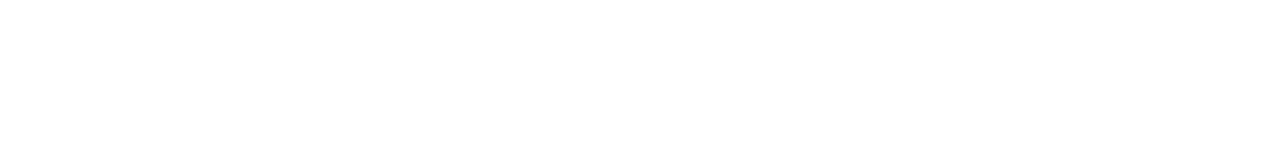
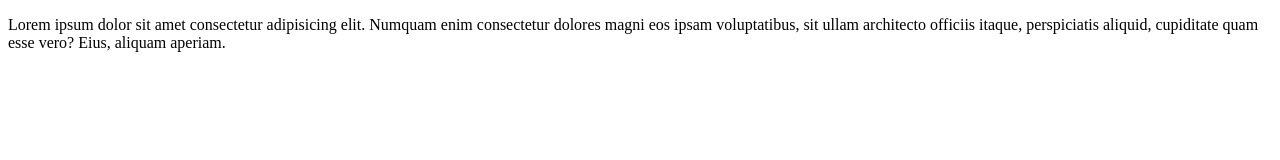
Before and after one commit to msmhm7613/learn_git, a plain HTML site: page index.html in a window 1280 px wide. Drawn offline with Linux system fonts and the light colour scheme.

Commit message:
Edit home page

```diff
--- a/index.html
+++ b/index.html
@@ -6,6 +6,6 @@
     <title>Document</title>
 </head>
 <body>
-
+    <p>Lorem ipsum dolor sit amet consectetur adipisicing elit. Numquam enim consectetur dolores magni eos ipsam voluptatibus, sit ullam architecto officiis itaque, perspiciatis aliquid, cupiditate quam esse vero? Eius, aliquam aperiam.</p>
 </body>
 </html>
```
